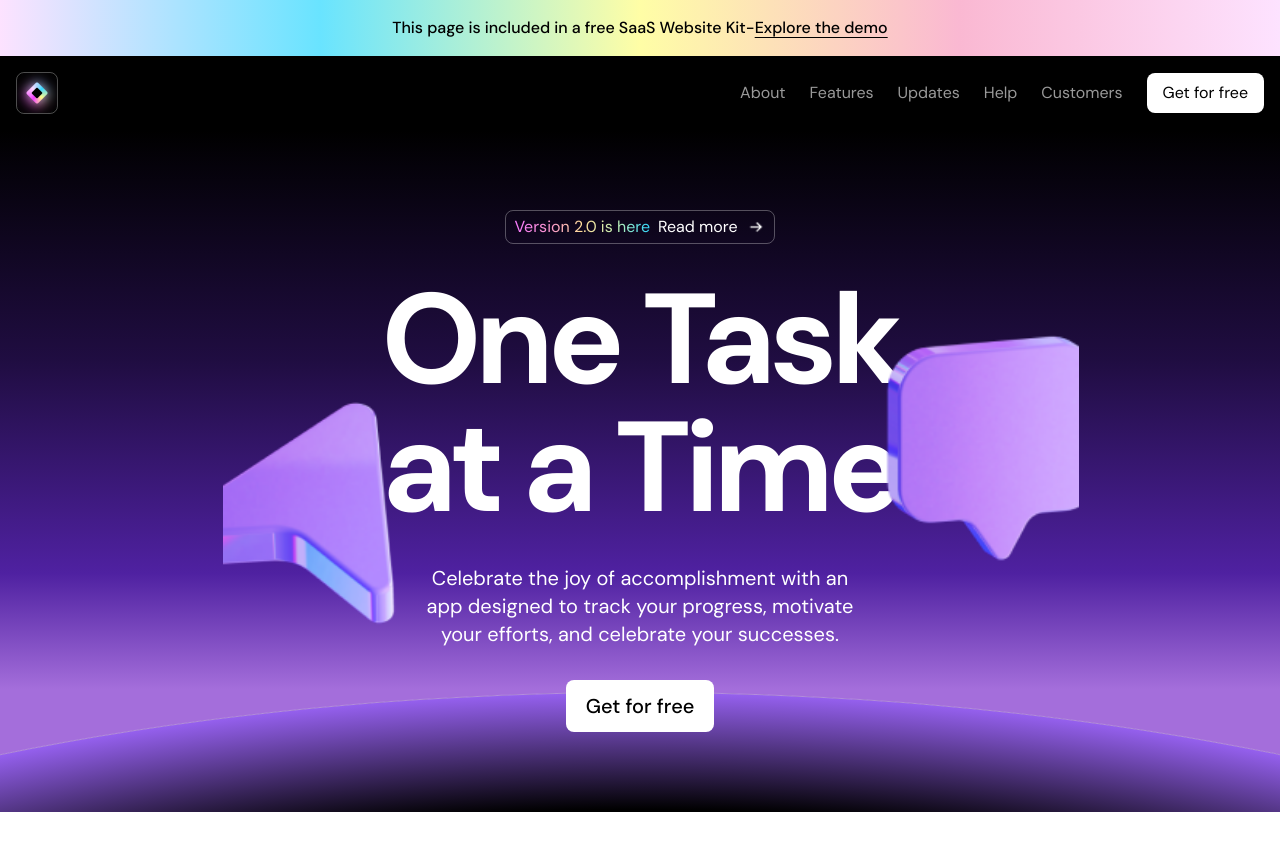
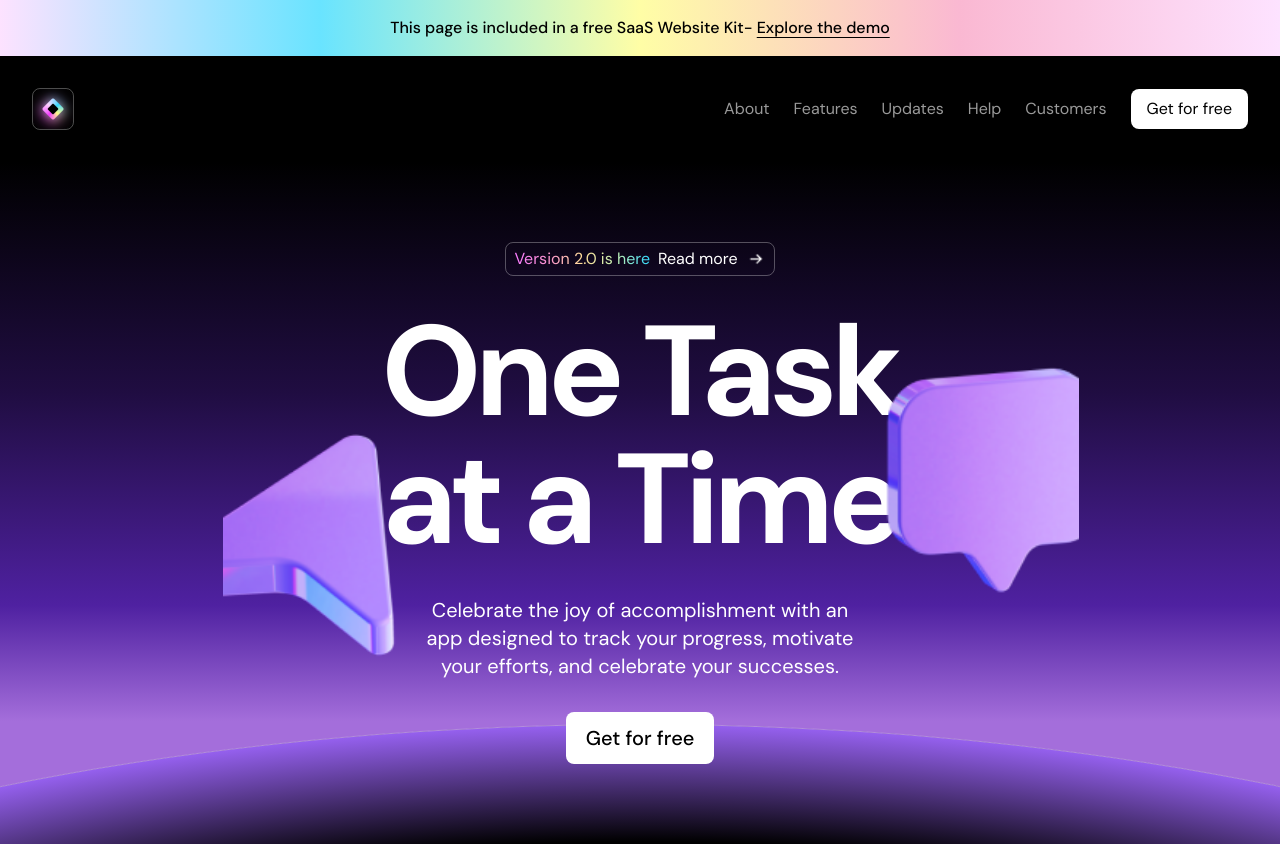
Before and after one commit to Shivathmika20/sasslanding-page, a Next.js app: page / in a window 1280 px wide. Before the commit the page ends 812 px from the top, so only its background shows below. Built offline with nearby package versions, Linux system fonts and the light colour scheme.

Commit message:
style: hero

```diff
--- a/components/Banner.tsx
+++ b/components/Banner.tsx
@@ -3,8 +3,8 @@ import React from 'react'
 function Banner() {
   return (
     <div className='text-center bg-[linear-gradient(to_right,rgb(252,214,255,0.7),rgb(41,216,255,0.7),rgb(255,253,128,0.7),rgb(248,154,191,0.7),rgb(252,214,255,0.7))]'>
-        <div className="container p-4">
-            <p><span className='hidden text-center font-medium sm:inline'>This page is included in a free SaaS Website Kit-</span>
+        <div className="container p-4 flex justify-center items-center mx-auto">
+            <p><span className='hidden text-center font-medium sm:inline'>This page is included in a free SaaS Website Kit- </span>
             <a href="#" className='underline underline-offset-4 font-medium'>Explore the demo</a>
             </p>
         </div>
--- a/components/Hero.tsx
+++ b/components/Hero.tsx
@@ -6,10 +6,10 @@ import msg from '../public/message.png'
 
 function Hero() {
   return (
-    <div className='bg-black text-white bg-[linear-gradient(to_bottom,#000,#200D42_34%,#4F21A1_65%,#A46EDB_82%)] py-16 sm:py-22 relative overflow-clip'>
+    <div className='bg-black text-white bg-[linear-gradient(to_bottom,#000,#200D42_34%,#4F21A1_65%,#A46EDB_82%)] py-16 sm:py-22 relative overflow-clip '>
        <div className='absolute bg-black h-[375px] w-[750px] sm:w-[1536px] sm:h-[768px] lg:w-[3000px] lg:h-[1300px] rounded-[100%] left-1/2 -translate-x-1/2 border border-[#B48CDE] bg-[radial-gradient(closest-side,#000_82%,#9560EE)] top-[calc(100%-120px)] sm:top[calc(100%-200px)]'>
        </div>
-        <div className='relative container p-4 flex flex-col justify-center items-center'>
+        <div className='mx-auto relative container p-4 flex flex-col justify-center items-center max-w-2xl'>
             <a href="#" className='border border-white/30 rounded-lg px-2 py-1 inline-flex gap-2'>
                 <span className='bg-[linear-gradient(to_right,#F87AFF,#FB93D0,#FFDD99,#C3F0B2,#2FD8FE)] text-transparent bg-clip-text [webkit-background-clip:text]'>Version 2.0 is here</span>
                 <span className='inline-flex items-center gap-2'>
--- a/components/Navbar.tsx
+++ b/components/Navbar.tsx
@@ -5,8 +5,8 @@ import icon from '../public/Icons.png'
 
 function Navbar() {
   return (
-    <div className=' bg-black text-white '>
-        <div className='flex items-center justify-between p-4 '>
+    <div className=' bg-black text-white ' >
+        <div className='flex items-center justify-between p-8 '>
             <div className='border border-white border-opacity-30 rounded-lg'>
                 <Image src={logo}  alt='logo' width={40} height={40}/>
             </div>
```
